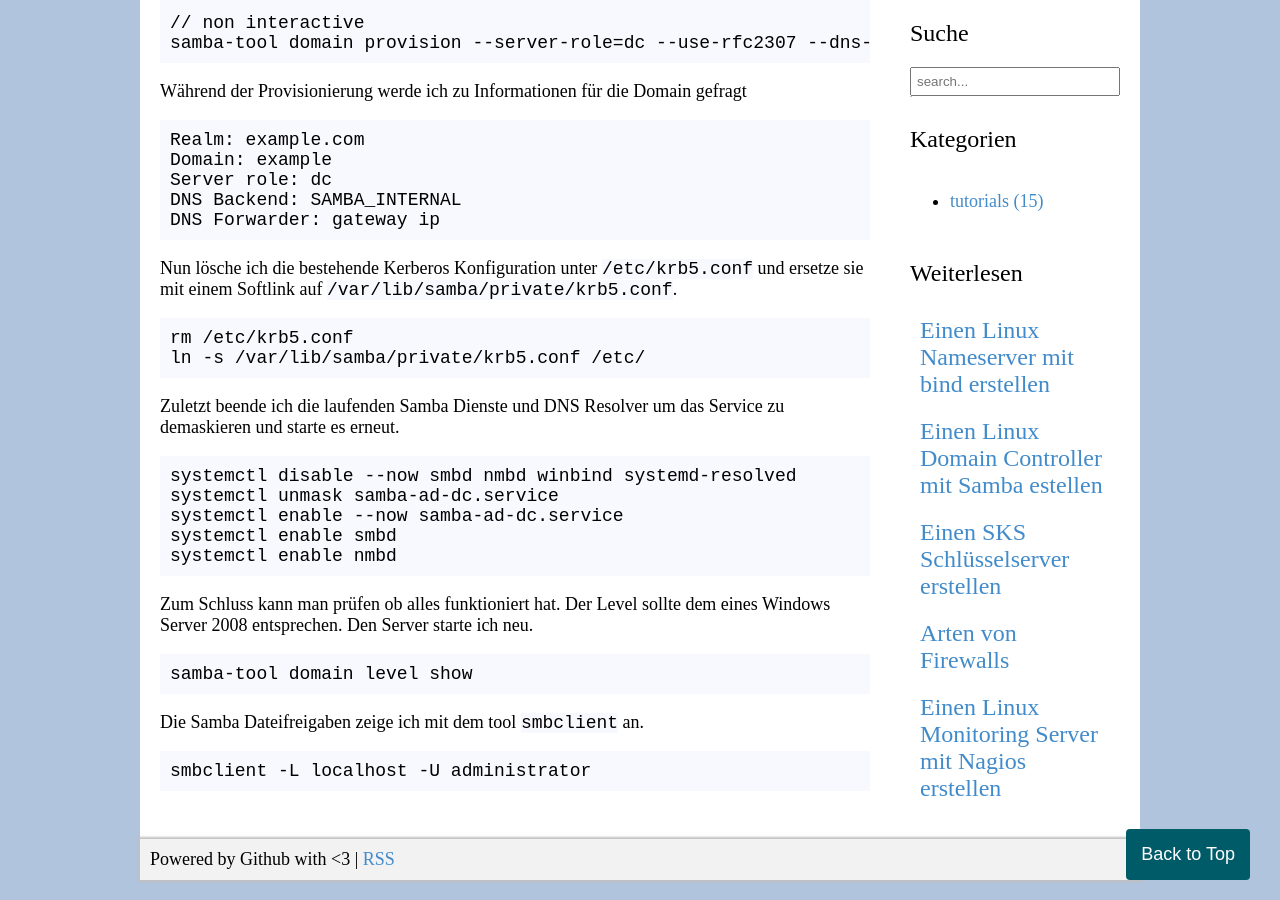
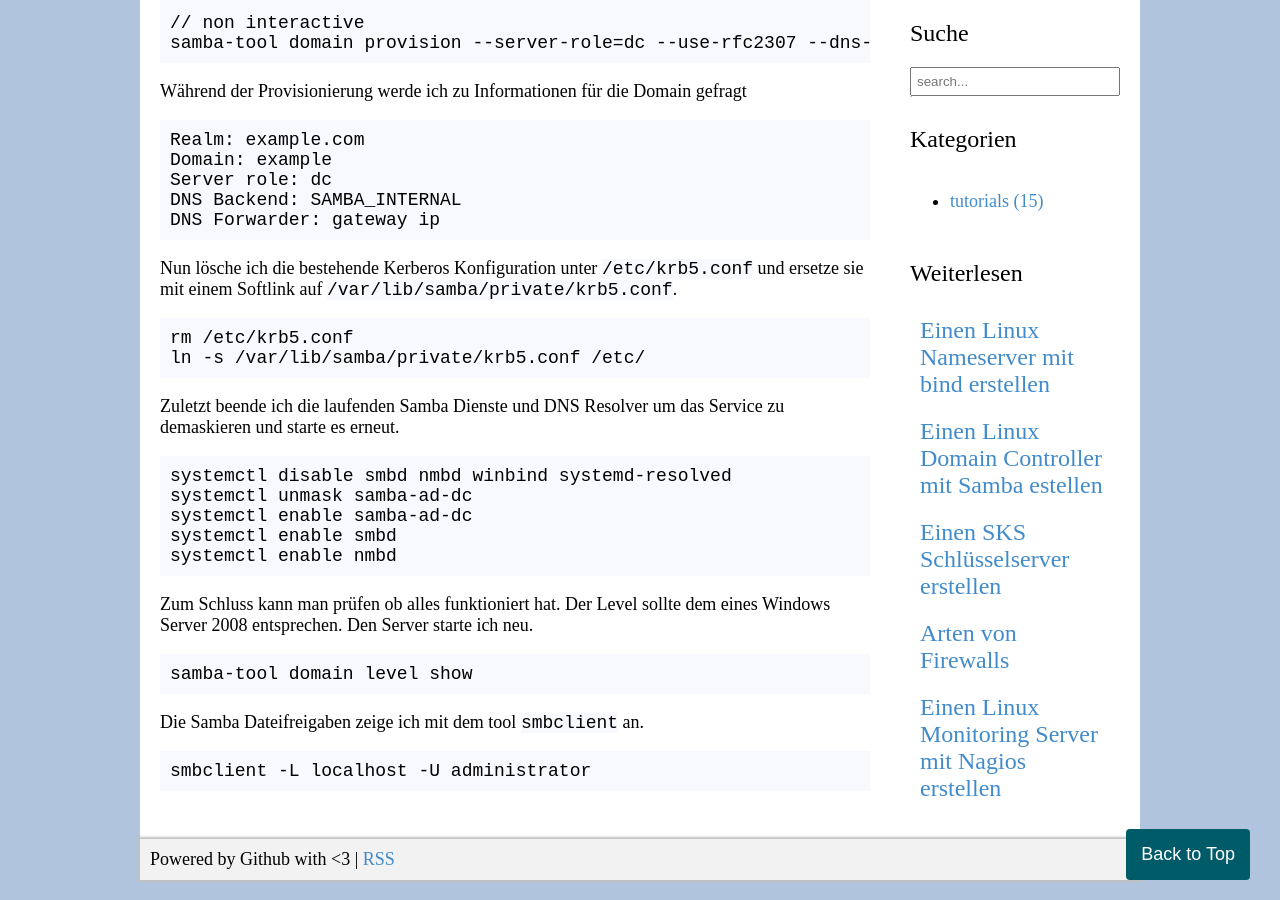
Before and after one commit to zarat/zarat.github.io, a Jekyll site: the page built from _posts/2018-06-04-samba-domain-controller.markdown, in a window 1280 px wide and 900 px high, scrolled down 1276 px. Built offline with Jekyll 4.4.1, drawn with Linux system fonts in a browser that asks for light colours.

Commit message:
Update 2018-06-04-samba-domain-controller.markdown

```diff
--- a/_posts/2018-06-04-samba-domain-controller.markdown
+++ b/_posts/2018-06-04-samba-domain-controller.markdown
@@ -78,9 +78,9 @@ ln -s /var/lib/samba/private/krb5.conf /etc/
 Zuletzt beende ich die laufenden Samba Dienste und DNS Resolver um das Service zu demaskieren und starte es erneut.
 
 <pre>
-systemctl disable --now smbd nmbd winbind systemd-resolved
-systemctl unmask samba-ad-dc.service
-systemctl enable --now samba-ad-dc.service
+systemctl disable smbd nmbd winbind systemd-resolved
+systemctl unmask samba-ad-dc
+systemctl enable samba-ad-dc
 systemctl enable smbd
 systemctl enable nmbd
 </pre>
```
